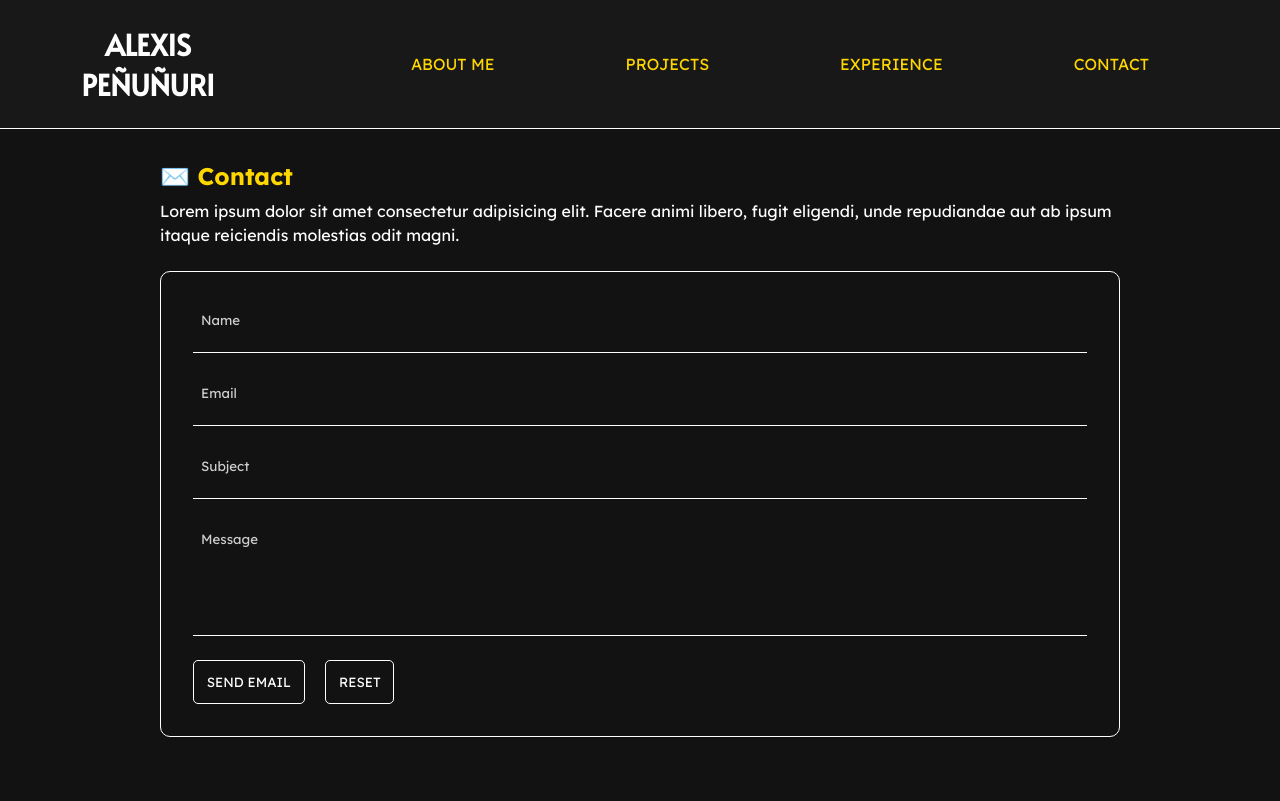
After one commit to AlexisPS0718/117-portfolio, a Django app: page /contact/ in a window 1280 px wide. The commit adds this page. Run offline with Django 5.2, Linux system fonts and the light colour scheme.

Commit message:
Implemented contact form

```diff
--- a/config/urls.py
+++ b/config/urls.py
@@ -16,11 +16,11 @@ Including another URLconf
 """
 from django.contrib import admin
 from django.urls import include, path
-from pages.views import about_view
-from content.views import projects_view
+from pages.views import about_view, contact_view
 
 urlpatterns = [
     path('admin/', admin.site.urls),
     path('', about_view, name='home'),
+    path('contact/', contact_view, name='contact'),
     path('projects/', include('content.urls')),
 ]
--- /dev/null
+++ b/pages/forms.py
@@ -0,0 +1,13 @@
+from django import forms
+
+class contact_form(forms.Form):
+  name = forms.CharField(max_length=128, widget=forms.TextInput(attrs={'placeholder': 'Name'}))
+  email = forms.CharField(max_length=128, widget=forms.TextInput(attrs={
+    'placeholder': 'Email',
+    'type': 'email'
+    }))
+  subject = forms.CharField(max_length=225, widget=forms.TextInput(attrs={'placeholder': 'Subject'}))
+  message = forms.CharField(widget=forms.Textarea(attrs={
+    'placeholder': 'Message',
+    'rows': 5
+    }))
--- a/pages/views.py
+++ b/pages/views.py
@@ -1,4 +1,28 @@
-from django.shortcuts import render
+from django.shortcuts import render, redirect
+from django.core.mail import send_mail
+from .forms import contact_form
 
 def about_view(request):
   return render(request, 'pages/home.html')
+
+def contact_view(request):
+  if request.method == "POST":
+    form = contact_form(request.POST)
+
+    if form.is_valid():
+      name = form.cleaned_data['name']
+      email = form.cleaned_data['email']
+      subject = form.cleaned_data['subject']
+      message = form.cleaned_data['message']
+
+      send_mail(subject, message + "\n\n" + name, email, ['alxpesa@gmail.com'])
+
+      return redirect('home')
+    else:
+      print("Invalid form")
+  else:
+    form = contact_form()
+
+  return render(request, 'pages/contact.html', {
+    'form': form,
+  })
--- a/static/css/base.css
+++ b/static/css/base.css
@@ -67,8 +67,17 @@ p {
   color: var(--light-color);
 }
 
+::placeholder {
+  color: var(--light-color);
+  opacity: 0.8;
+}
+
 .pt-2 {
   padding-top: 2rem;
+}
+
+.mb-05 {
+  margin-bottom: 0.5rem;
 }
 
 .highlight {
@@ -76,7 +85,7 @@ p {
 }
 
 .container {
-  width: 85%;
+  width: 75%;
   margin-left: auto;
   margin-right: auto;
 }
--- a/static/css/header.css
+++ b/static/css/header.css
@@ -5,7 +5,6 @@ header {
   border-bottom: 1px solid var(--light-color);
   position: sticky;
   top: 0;
-  height: 10vh;
 }
 
 header a {
--- a/static/css/sections.css
+++ b/static/css/sections.css
@@ -131,3 +131,46 @@
   width: 4.5rem;
   padding: 0.5rem;
 }
+
+/* Contact */
+.contact-form {
+  display: flex;
+  flex-direction: column;
+  border: 1px solid var(--light-color);
+  border-radius: 10px;
+  padding: 2rem;
+  margin-top: 1.5rem;
+  margin-bottom: 4rem;
+  margin-left: auto;
+  margin-right: auto;
+  /* width: 50%; */
+}
+
+.contact-form input,
+.contact-form textarea {
+  background-color: var(--background-color);
+  padding-top: 0.5rem;
+  padding-bottom: 1.5rem;
+  padding-left: 0.5rem;
+  margin-bottom: 1.5rem;
+  border: 0px;
+  border-bottom: 1px solid var(--light-color);
+  color: var(--light-color);
+  resize: none;
+}
+
+.contact-form button {
+  text-transform: uppercase;
+  width: fit-content;
+  padding: 0.8rem;
+  margin-right: 1rem;
+  border: 1px solid var(--light-color);
+  border-radius: 5px;
+  background-color: var(--background-color-color);
+  color: var(--light-color);
+}
+
+.contact-form button:hover {
+  background-color: var(--surface-color);
+  cursor: pointer;
+}
--- a/templates/base.html
+++ b/templates/base.html
@@ -36,7 +36,7 @@
         <a class="highlight" href="{% url 'home' %}">About me</a>
         <a class="highlight" href="{% url 'projects' %}">Projects</a>
         <a class="highlight" href="#">Experience</a>
-        <a class="highlight" href="#">Contact</a>
+        <a class="highlight" href="{% url 'contact' %}">Contact</a>
       </div>
     </nav>
   </header>
--- /dev/null
+++ b/templates/pages/contact.html
@@ -0,0 +1,23 @@
+{% extends 'base.html' %}
+
+{% block title %}Contact{% endblock title %}
+
+{% block content %}
+<section class="container pt-2" id="contact">
+  <h2 class="highlight mb-05">✉️ Contact</h2>
+  <p class="mb-05">Lorem ipsum dolor sit amet consectetur adipisicing elit. Facere animi libero, fugit eligendi, unde
+    repudiandae aut
+    ab ipsum itaque reiciendis molestias odit magni.</p>
+  <form action="." method="POST" class="contact-form">
+    {% csrf_token %}
+    {{ form.name }}
+    {{ form.email }}
+    {{ form.subject }}
+    {{ form.message }}
+    <div>
+      <button>Send email</button>
+      <button>Reset</button>
+    </div>
+  </form>
+</section>
+{% endblock content %}
```
Also changed, not shown: config/settings.py (+19 -0 lines).
